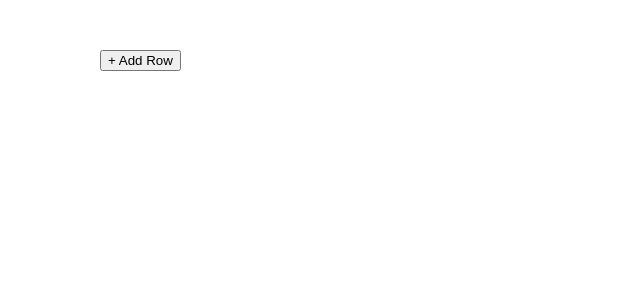
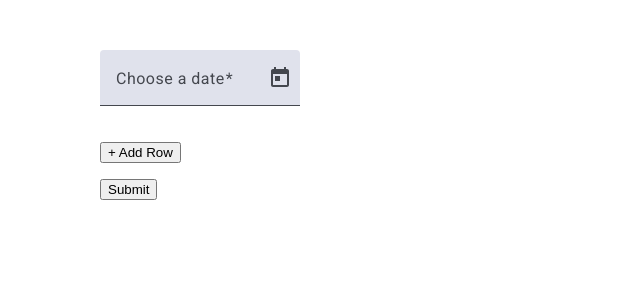
Before and after one commit to bsarnii/employee-management, an Angular app: page / in a window 1280 px wide. Shown: the top 300 px of the page, without its empty margins (0-640 px from the left). Built offline with nearby package versions, Linux system fonts and the light colour scheme.

Commit message:
chg: extended form with datepicker

```diff
--- a/src/app/app.config.ts
+++ b/src/app/app.config.ts
@@ -2,7 +2,12 @@ import { ApplicationConfig, provideZoneChangeDetection } from '@angular/core';
 import { provideRouter } from '@angular/router';
 
 import { routes } from './app.routes';
+import { provideAnimations } from '@angular/platform-browser/animations';
 
 export const appConfig: ApplicationConfig = {
-  providers: [provideZoneChangeDetection({ eventCoalescing: true }), provideRouter(routes)]
+  providers: [
+    provideZoneChangeDetection({ eventCoalescing: true }),
+    provideRouter(routes),
+    provideAnimations()
+  ]
 };
--- a/src/app/employee/feature-edit-amount/feature-edit-amount.component.html
+++ b/src/app/employee/feature-edit-amount/feature-edit-amount.component.html
@@ -1,7 +1,12 @@
 <div class="wrapper">
-    <button (click)="addRow()" class="button-add">+ Add Row</button>
-    @if(formArray.controls.length > 0){
-        <form [formGroup]="form">
+    <form [formGroup]="form">
+        <mat-form-field>
+            <mat-label>Choose a date</mat-label>
+            <input matInput formControlName='date' [matDatepicker]="datePicker">
+            <mat-datepicker-toggle matIconSuffix [for]="datePicker"></mat-datepicker-toggle>
+            <mat-datepicker #datePicker></mat-datepicker>
+        </mat-form-field>
+        @if(formArray.controls.length > 0){
             <table>
                 <thead>
                     <th>Employee Name</th>
@@ -63,7 +68,8 @@
                     }
                 </tbody>
             </table>
-            <button (click)="submit()" type="submit">Submit</button>
-        </form>
-    }
+        }
+        <button (click)="addRow()" class="button-add">+ Add Row</button>
+        <button (click)="submit()" type="submit">Submit</button>
+    </form>
 </div>
--- a/src/app/employee/feature-edit-amount/feature-edit-amount.component.scss
+++ b/src/app/employee/feature-edit-amount/feature-edit-amount.component.scss
@@ -78,3 +78,7 @@ input{
     transform: translateY(100%);
     z-index: 2;
 }
+
+mat-form-field{
+    width: 200px;
+}
--- a/src/app/employee/feature-edit-amount/feature-edit-amount.component.ts
+++ b/src/app/employee/feature-edit-amount/feature-edit-amount.component.ts
@@ -5,11 +5,16 @@ import { CommonModule } from '@angular/common';
 import { SearchResultsOverlayComponent } from "../ui/search-results-overlay/search-results-overlay.component";
 import { Employee } from '../models/employee.model';
 import { employeePairValidator } from '../util/validators/employeePairValidator.util';
+import { MatDatepickerModule } from '@angular/material/datepicker';
+import { MatFormFieldModule } from '@angular/material/form-field';
+import { provideNativeDateAdapter } from '@angular/material/core';
+import { MatInputModule } from '@angular/material/input';
 
 @Component({
   selector: 'app-feature-edit-amount',
   standalone: true,
-  imports: [CommonModule, ReactiveFormsModule, SearchResultsOverlayComponent],
+  imports: [CommonModule, ReactiveFormsModule, SearchResultsOverlayComponent, MatDatepickerModule, MatFormFieldModule,MatInputModule],
+  providers: [provideNativeDateAdapter()],
   templateUrl: './feature-edit-amount.component.html',
   styleUrl: './feature-edit-amount.component.scss'
 })
@@ -18,6 +23,7 @@ export class FeatureEditAmountComponent {
   fb = inject(NonNullableFormBuilder);
 
   form = this.fb.group({
+    date: this.fb.control(null,[Validators.required]),
     employees: this.fb.array<FormGroup>([])
   });
   formArray = this.form.get('employees') as FormArray;
@@ -79,7 +85,7 @@ export class FeatureEditAmountComponent {
 
   submit(){
     if(this.form.valid){
-      console.log(this.formArray.getRawValue())
+      console.log(this.form.getRawValue())
     }else{
       this.formArray.markAllAsTouched();
       console.log("Form is invalid!");
--- a/src/styles.scss
+++ b/src/styles.scss
@@ -10,6 +10,6 @@
 *{
     box-sizing: border-box;
     margin: 0;
-}
+ }
 html, body { height: 100%; }
 body { margin: 0; font-family: Roboto, "Helvetica Neue", sans-serif; }
```
